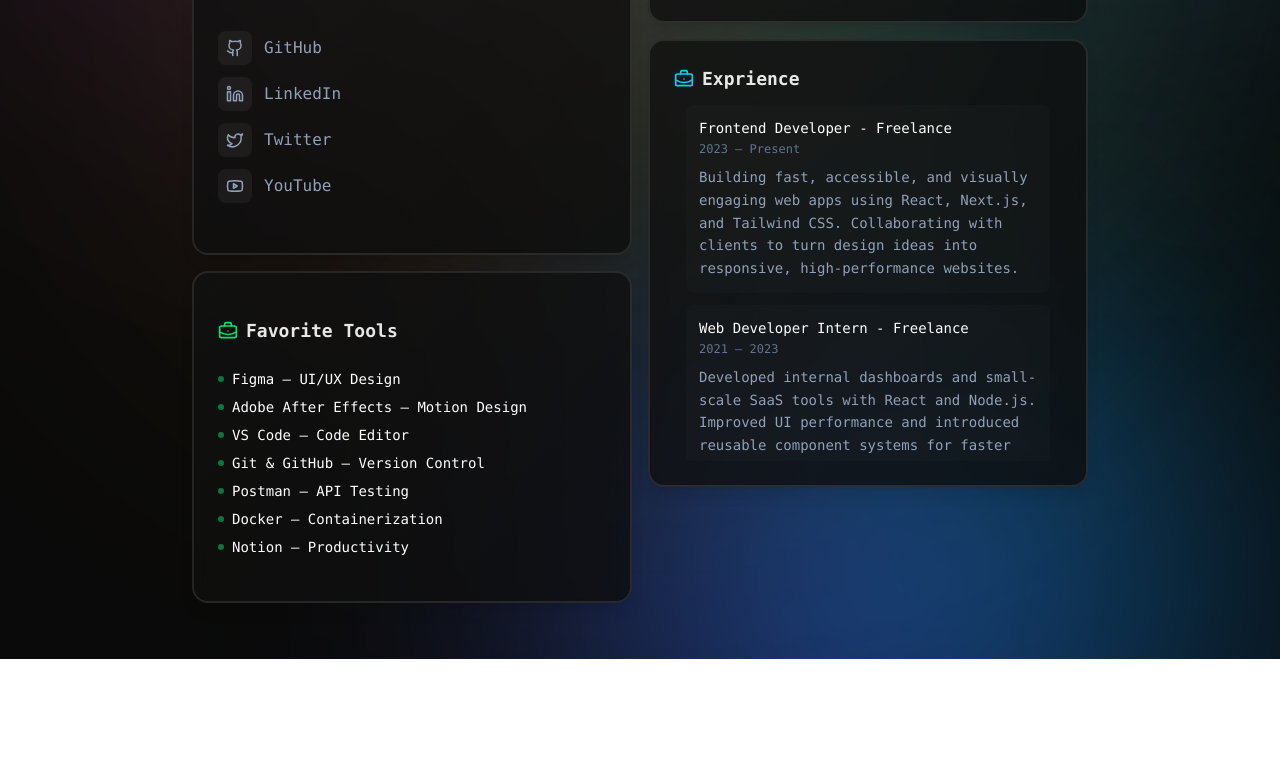
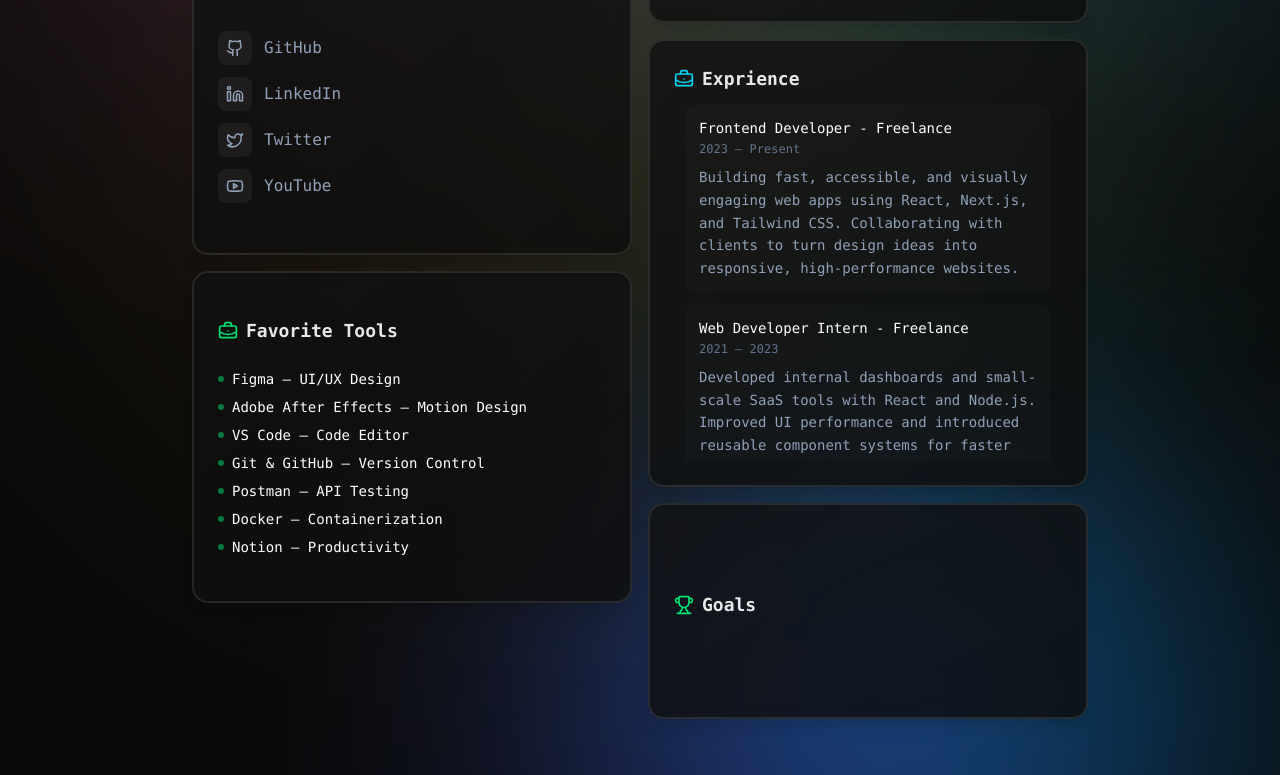
Before and after one commit to aritra0085/portfolioN, a React (Vite) app: page / in a window 1280 px wide. Shown: the part 713-1488 px from the top of the page. Before the commit the page ends 1372 px from the top, so only its background shows below. Built offline with nearby package versions, Linux system fonts and the light colour scheme.

Commit message:
continue with next section

```diff
--- a/src/App.jsx
+++ b/src/App.jsx
@@ -235,6 +235,16 @@
                 ))}
               </ul>
           </motion.div>
+
+          <motion.div variants={itemVariants}
+          className="card card-green row-span-2 flex flex-col justify-center group ">
+              <h2 className="section-title">
+                <Trophy size={20}
+                className="text-green-400"/>
+                <span>Goals</span>
+              </h2>
+              <ul></ul>
+          </motion.div>
         </motion.main>
       </div>
     </>
```
